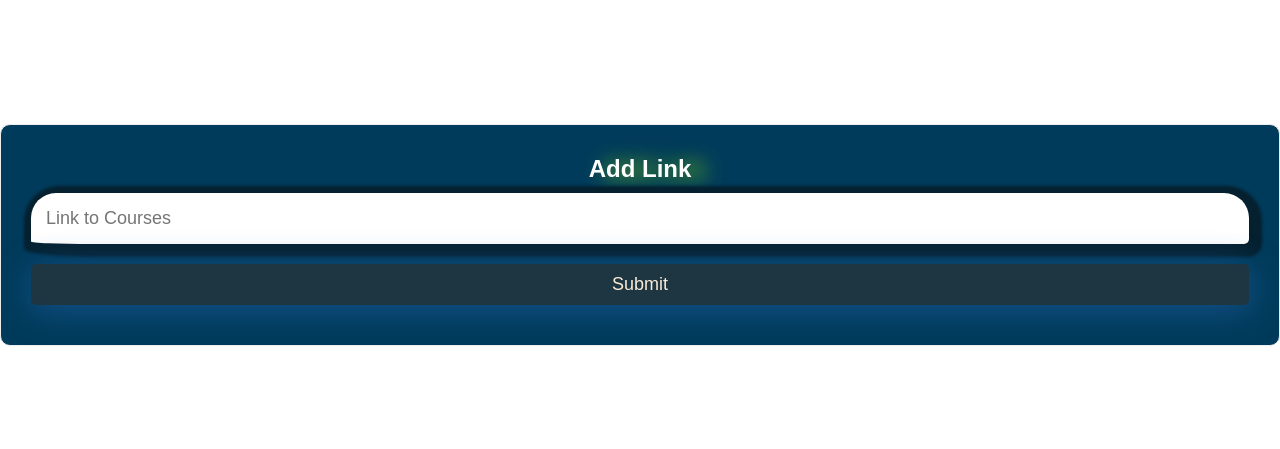
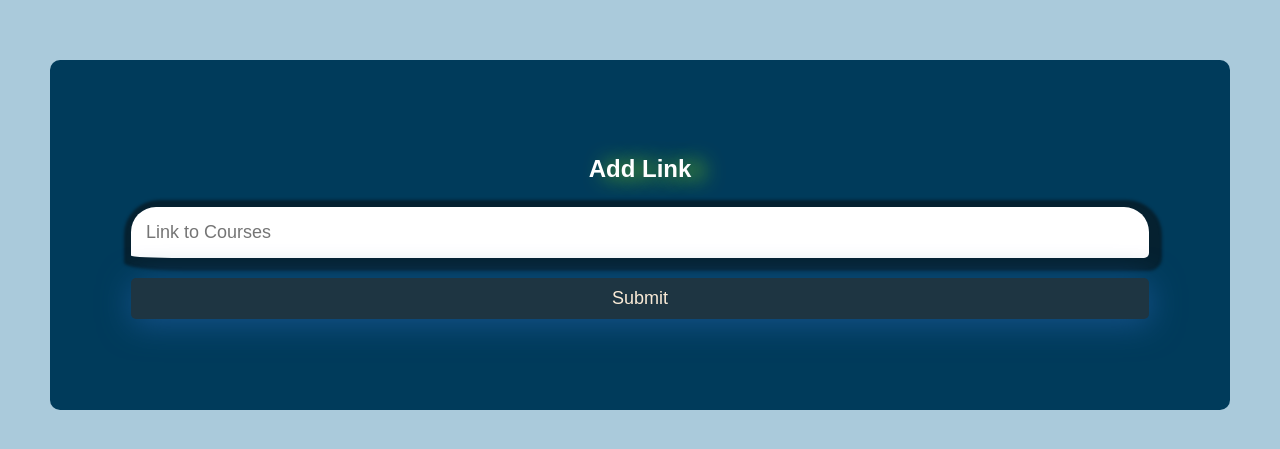
Before and after one commit to Progremer04/udemycourses, a plain HTML site: page index.html in a window 1280 px wide. Shown: the part 165-614 px from the top of the page. Drawn offline with Linux system fonts and the light colour scheme.

Commit message:
Update Google Sheet.css
Signed-off-by: Alliche Amine <107552093+Progremer04@users.noreply.github.com>

```diff
--- a/Google Sheet.css
+++ b/Google Sheet.css
@@ -11,17 +11,21 @@ body {
 	display: flex;
 	align-items: center;
 	justify-content: center;
+	padding: 50px;
+	background-color: #176f9e5d;
 }
 
 .container {
 	width: 100%;
-	padding: 30px;
-	border: 1px solid #eeeeee;
+	height: auto;
+	padding: 80px;
+	border: 1px solid #0a131800;
 	border-radius: 10px;
 	background-color: #003b5b;
 }
 
 h4 {
+	padding: 14px;
 	margin-bottom: 10px;
 	font-size: 24px;
 	color: white;
@@ -89,10 +93,6 @@ input[type="text"] {
 	}
 }
 
-textarea {
-	width: 100%;
-	padding: 10px;
-}
 
 #submit {
 	border: none;
```
